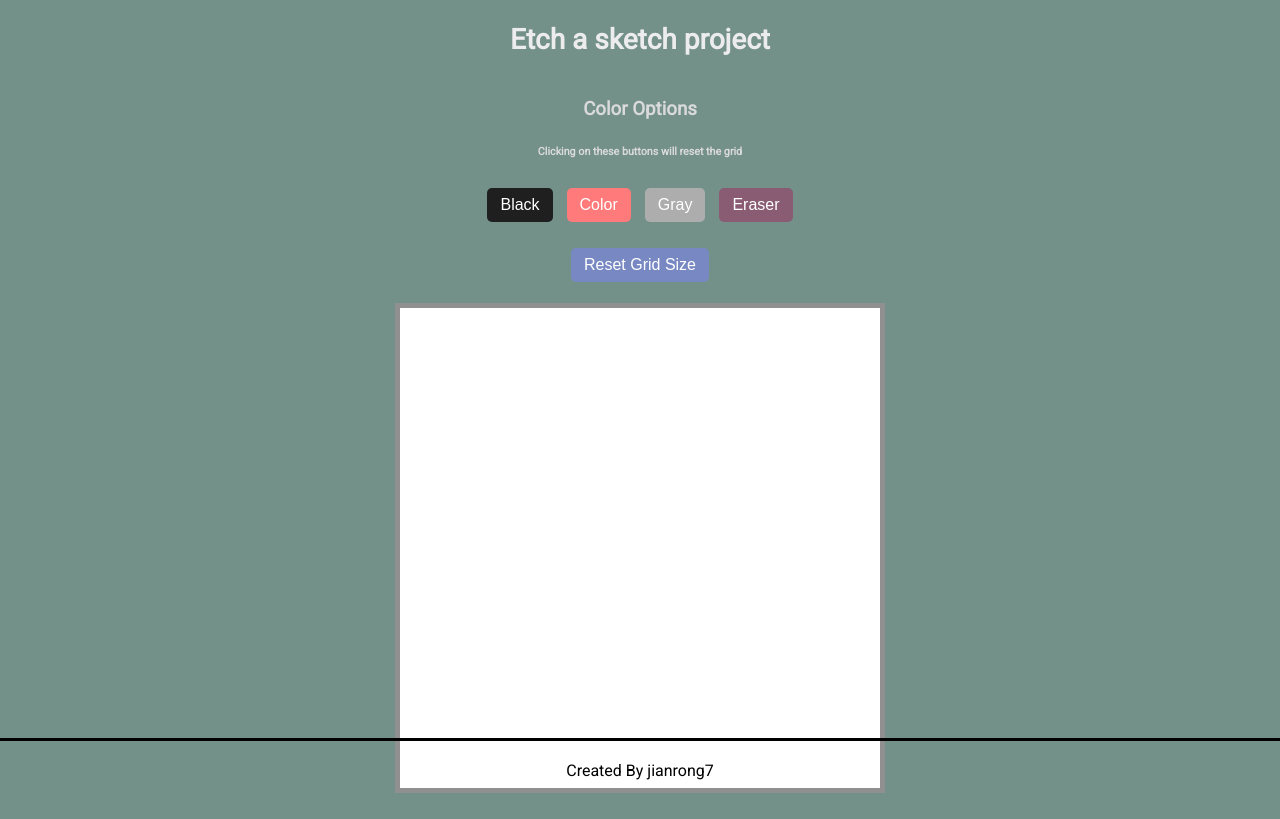
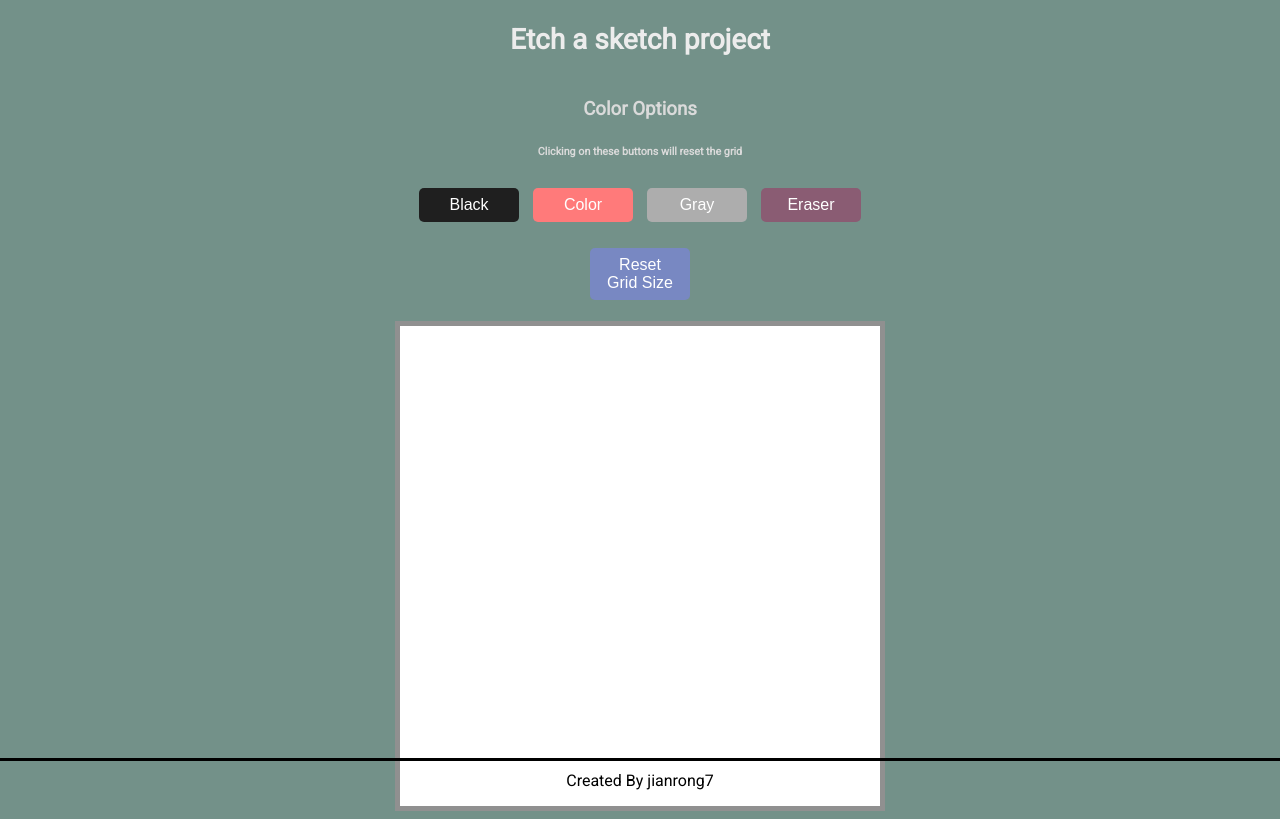
Before and after one commit to jianrong7/etch-a-sketch, a plain HTML site: page index.html in a window 1280 px wide. Drawn offline with Linux system fonts and the light colour scheme.

Commit message:
changed css

```diff
--- a/styles.css
+++ b/styles.css
@@ -42,6 +42,9 @@ header {
 .grid-item {
   text-align: center;
   display: flex;
+}
+.btn {
+  width: 100px;
 }
 #black {
   background-color: #1f1f1f;
@@ -136,7 +139,7 @@ footer {
   text-align: center;
   text-decoration: none;
   border-top: 3px solid black;
-  padding: 20px 0px 20px 0px;
+  padding: 10px 0px 10px 0px;
 }
 footer a {
   text-decoration: none;
```
Also changed, not shown: 1 other file.
